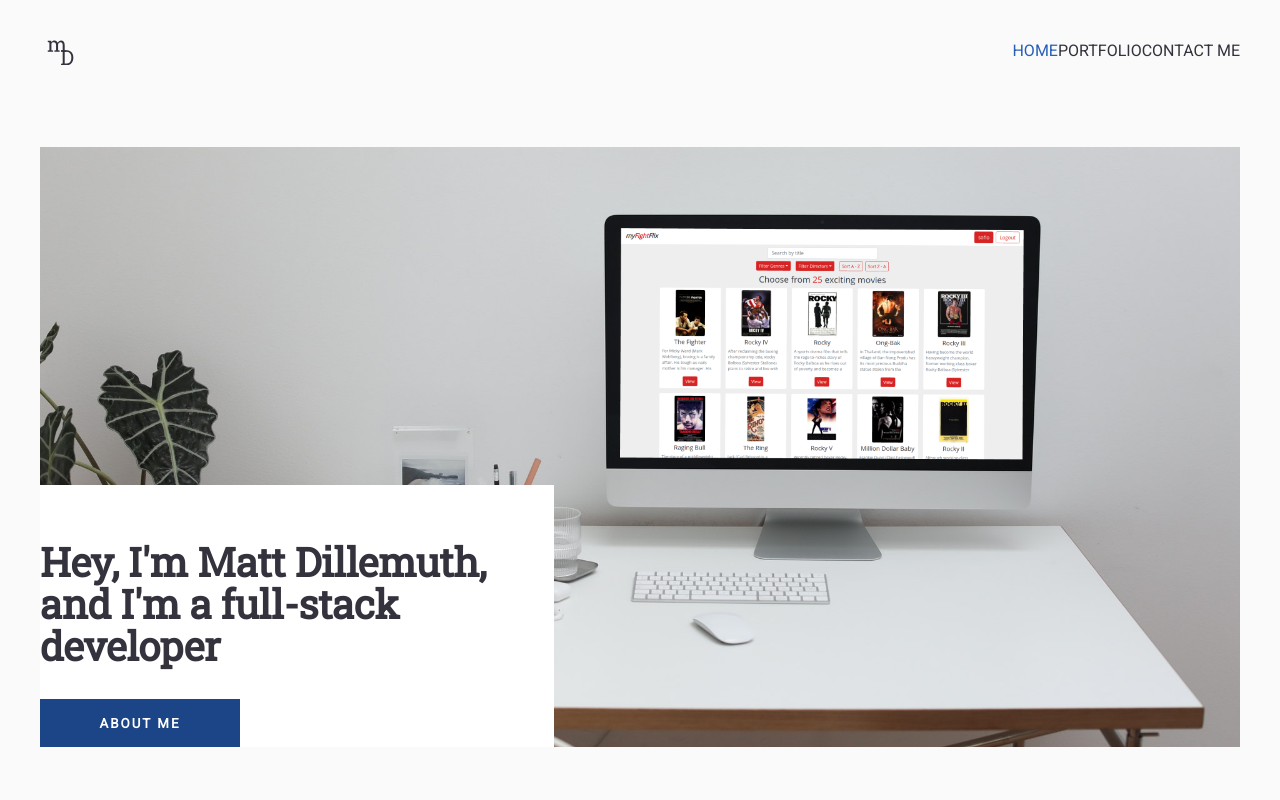
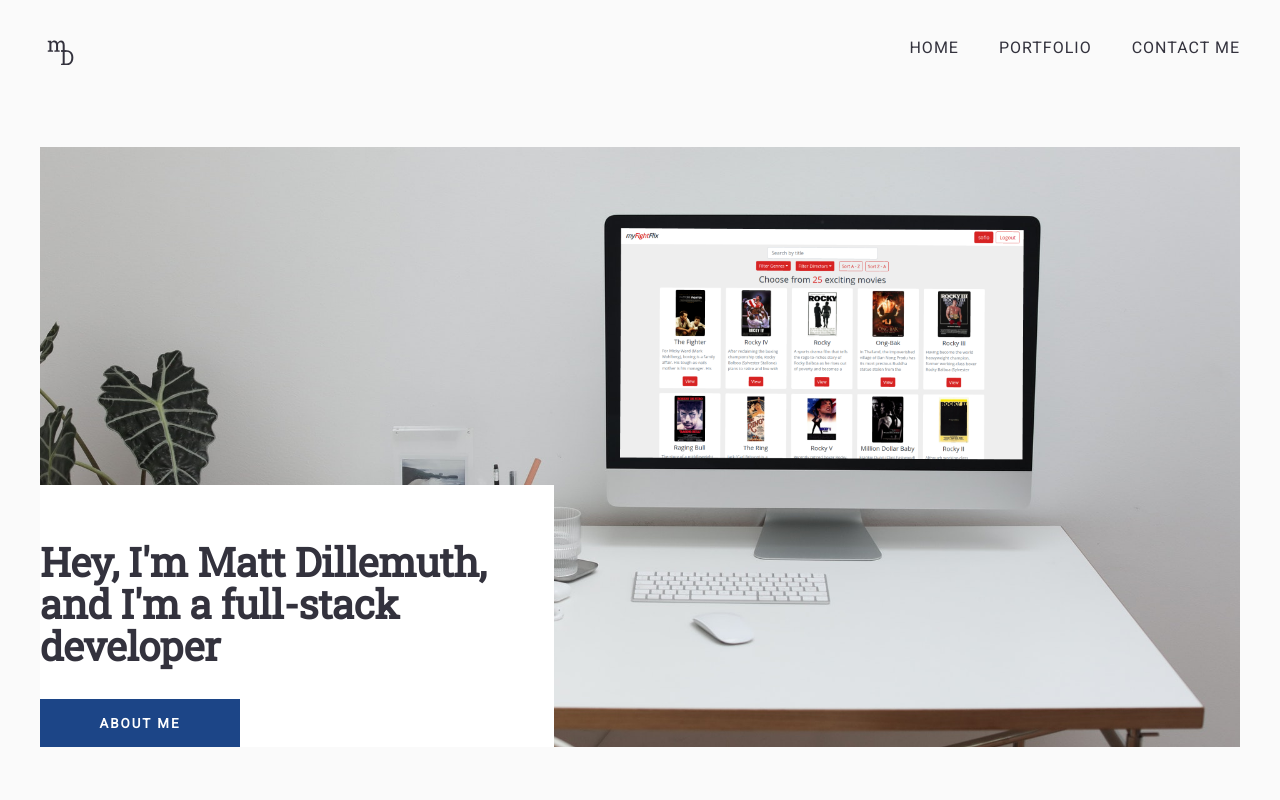
Before and after one commit to mdillemuth/portfolio, a React (Create React App) app: page / in a window 1280 px wide. Shown: the top 800 px of the page. Built offline with nearby package versions, Linux system fonts and the light colour scheme.

Commit message:
Fix navbar link scss

```diff
--- a/src/components/Navbar.js
+++ b/src/components/Navbar.js
@@ -65,32 +65,18 @@ class Navbar extends Component {
         </div>
         <div className='nav-desktop'>
           <ul className='navbar__links__container'>
-            <li>
-              <NavLink
-                exact
-                to='/'
-                className='navbar__link'
-                activeClassName='active'
-              >
+            <li className='navbar__link'>
+              <NavLink exact to='/' activeClassName='active'>
                 HOME
               </NavLink>
             </li>
-
-            <li>
-              <NavLink
-                to='/portfolio'
-                className='navbar__link'
-                activeClassName='active'
-              >
+            <li className='navbar__link'>
+              <NavLink to='/portfolio' activeClassName='active'>
                 PORTFOLIO
               </NavLink>
             </li>
-            <li>
-              <NavLink
-                to='/contact'
-                className='navbar__link'
-                activeClassName='active'
-              >
+            <li className='navbar__link'>
+              <NavLink to='/contact' activeClassName='active'>
                 CONTACT ME
               </NavLink>
             </li>
--- a/src/styles/navbar.scss
+++ b/src/styles/navbar.scss
@@ -22,11 +22,11 @@
   transition: all 300ms ease-in-out;
 }
 
-.navbar__link li {
-  letter-spacing: 2px;
+.navbar__link {
+  letter-spacing: 1px;
 }
 
-.navbar__link li:after {
+.navbar__link:after {
   content: '';
   display: block;
   margin: auto;
@@ -37,7 +37,7 @@
   transition: width 300ms ease-out, background-color 300ms ease-out;
 }
 
-.navbar__link li:hover:after {
+.navbar__link:hover:after {
   width: 100%;
   background: var(--desaturated-cyan);
 }
```
